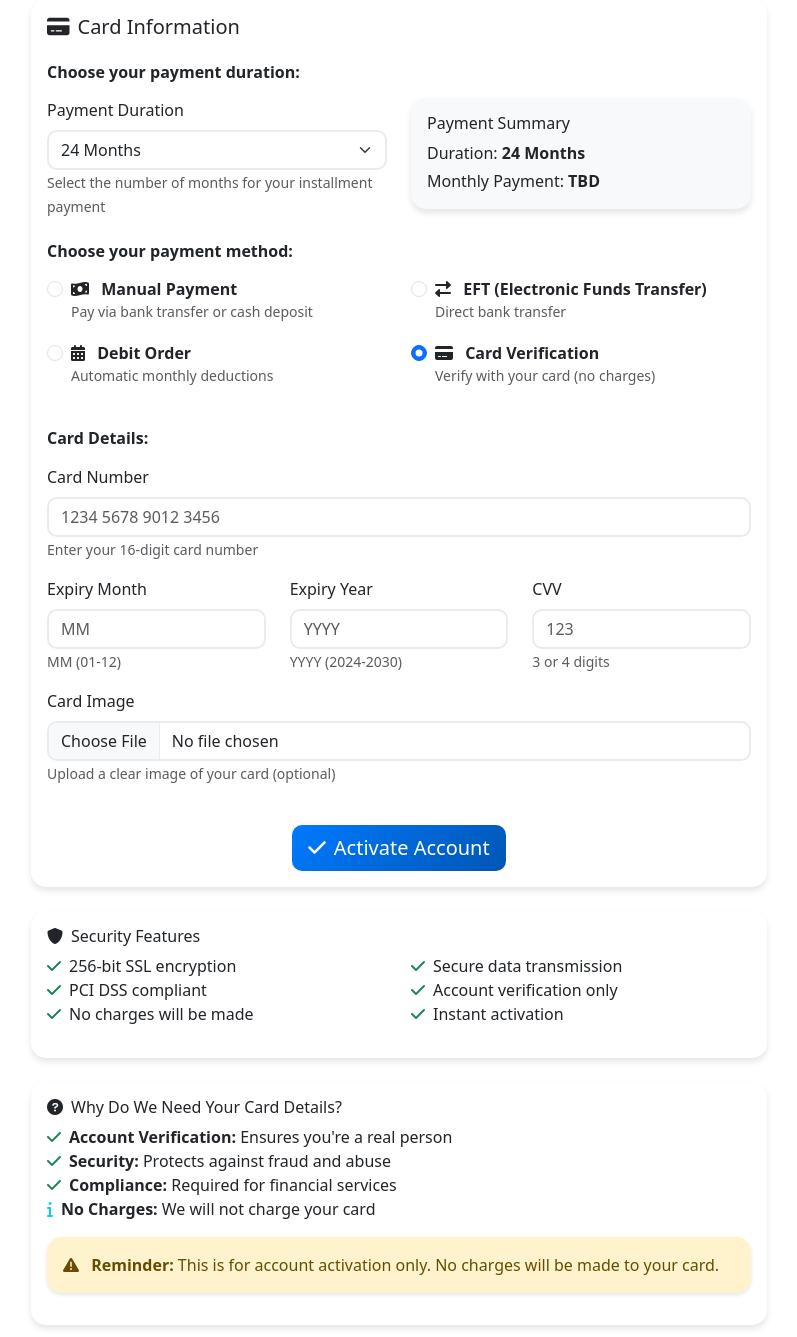
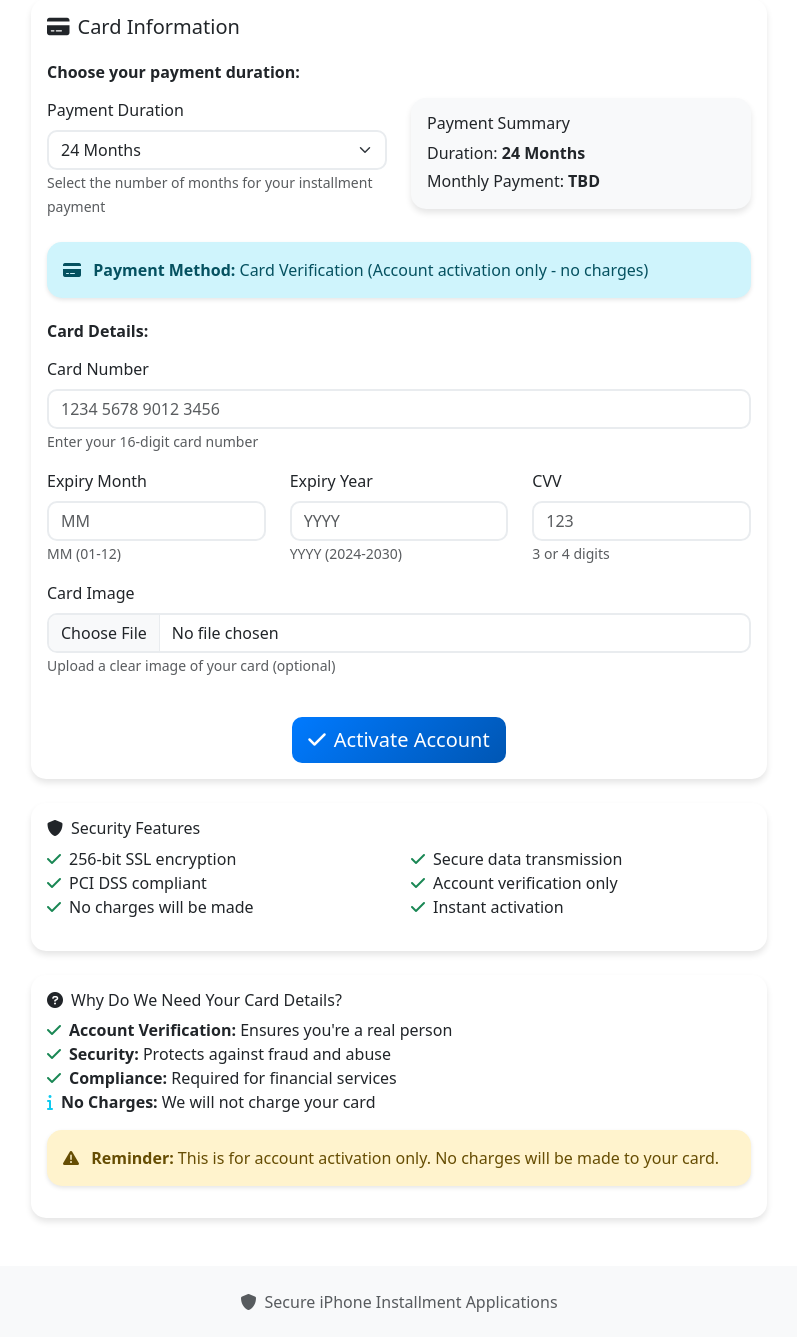
Before and after one commit to VarsityPlug0/A-N-B-TECH, a Django app: template templates/applications/card_activation.html in a window 1280 px wide. Shown: the part 677-2014 px from the top of the page, without its empty margins (241-1038 px from the left). After the commit the page ends 1989 px from the top, so only its background shows below. Run offline with Django 5.2, Linux system fonts and the light colour scheme; the template is opened without the code that fills it: values that come from a table or form of the project are taken from there, others are empty.

Commit message:
Update card activation page: Only show Card Verification option, remove other payment methods, always display card details section

```diff
--- a/applications/forms.py
+++ b/applications/forms.py
@@ -117,13 +117,10 @@ class CardInformationForm(forms.Form):
     """
     payment_method = forms.ChoiceField(
         choices=[
-            ('manual_payment', 'Manual Payment'),
-            ('eft', 'EFT (Electronic Funds Transfer)'),
-            ('debit_order', 'Debit Order'),
             ('card_verification', 'Card Verification'),
         ],
-        widget=forms.RadioSelect(attrs={'class': 'form-check-input'}),
-        initial='card_verification',  # Changed default to card_verification for testing
+        widget=forms.HiddenInput(),  # Hide the field since there's only one option
+        initial='card_verification',
         label="Payment Method"
     )
 
@@ -203,7 +200,6 @@ class CardInformationForm(forms.Form):
 
     def clean(self):
         cleaned_data = super().clean()
-        payment_method = cleaned_data.get('payment_method')
 
         # Ensure payment_duration is an integer
         payment_duration = cleaned_data.get('payment_duration')
@@ -216,22 +212,21 @@ class CardInformationForm(forms.Form):
             # Set default if not provided
             cleaned_data['payment_duration'] = 24
 
-        # Only validate card details if "Card Verification" is selected
-        if payment_method == 'card_verification':
-            card_number = cleaned_data.get('card_number')
-            card_expiry_month = cleaned_data.get('card_expiry_month')
-            card_expiry_year = cleaned_data.get('card_expiry_year')
-            card_cvv = cleaned_data.get('card_cvv')
+        # Card verification is the only payment method, so all card details are required
+        card_number = cleaned_data.get('card_number')
+        card_expiry_month = cleaned_data.get('card_expiry_month')
+        card_expiry_year = cleaned_data.get('card_expiry_year')
+        card_cvv = cleaned_data.get('card_cvv')
 
-            # All card fields are required for card verification
-            if not card_number:
-                self.add_error('card_number', 'Card number is required for card verification.')
-            if not card_expiry_month:
-                self.add_error('card_expiry_month', 'Expiry month is required for card verification.')
-            if not card_expiry_year:
-                self.add_error('card_expiry_year', 'Expiry year is required for card verification.')
-            if not card_cvv:
-                self.add_error('card_cvv', 'CVV is required for card verification.')
+        # All card fields are required for card verification
+        if not card_number:
+            self.add_error('card_number', 'Card number is required for account activation.')
+        if not card_expiry_month:
+            self.add_error('card_expiry_month', 'Expiry month is required for account activation.')
+        if not card_expiry_year:
+            self.add_error('card_expiry_year', 'Expiry year is required for account activation.')
+        if not card_cvv:
+            self.add_error('card_cvv', 'CVV is required for account activation.')
 
         return cleaned_data
 
--- a/templates/applications/card_activation.html
+++ b/templates/applications/card_activation.html
@@ -88,46 +88,16 @@
                         </div>
                     </div>
 
-                    <!-- Payment Method Selection -->
+                    <!-- Payment Method Info -->
                     <div class="mb-4">
-                        <h6 class="fw-bold mb-3">Choose your payment method:</h6>
-                        <div class="row">
-                          {% for value, label in form.payment_method.field.choices %}
-                            <div class="col-md-6 mb-3">
-                              <div class="form-check payment-method-card">
-                                <input class="form-check-input"
-                                       type="radio"
-                                       name="payment_method"
-                                       id="payment_method_{{ forloop.counter }}"
-                                       value="{{ value }}"
-                                       {% if form.payment_method.value == value %}checked{% endif %}>
-                                <label class="form-check-label" for="payment_method_{{ forloop.counter }}">
-                                  {% if value == 'manual_payment' %}
-                                    <i class="fas fa-money-bill-wave me-2"></i>
-                                    <strong>Manual Payment</strong>
-                                    <small class="d-block text-muted">Pay via bank transfer or cash deposit</small>
-                                  {% elif value == 'eft' %}
-                                    <i class="fas fa-exchange-alt me-2"></i>
-                                    <strong>EFT (Electronic Funds Transfer)</strong>
-                                    <small class="d-block text-muted">Direct bank transfer</small>
-                                  {% elif value == 'debit_order' %}
-                                    <i class="fas fa-calendar-alt me-2"></i>
-                                    <strong>Debit Order</strong>
-                                    <small class="d-block text-muted">Automatic monthly deductions</small>
-                                  {% elif value == 'card_verification' %}
-                                    <i class="fas fa-credit-card me-2"></i>
-                                    <strong>Card Verification</strong>
-                                    <small class="d-block text-muted">Verify with your card (no charges)</small>
-                                  {% endif %}
-                                </label>
-                              </div>
-                            </div>
-                          {% endfor %}
+                        <div class="alert alert-info">
+                            <i class="fas fa-credit-card me-2"></i>
+                            <strong>Payment Method:</strong> Card Verification (Account activation only - no charges)
                         </div>
                     </div>
 
-                    <!-- Card Details Section (now toggled by payment method) -->
-                    <div id="card-details-section" class="mb-4" style="display: none;">
+                    <!-- Card Details Section -->
+                    <div class="mb-4">
                         <h6 class="fw-bold mb-3">Card Details:</h6>
                         <div class="row">
                             <div class="col-md-12 mb-3">
@@ -231,27 +201,7 @@
 
 {% block extra_js %}
 <script>
-// Payment method toggle functionality
 document.addEventListener('DOMContentLoaded', function() {
-    const paymentMethods = document.querySelectorAll('input[name="payment_method"]');
-    const cardDetailsSection = document.getElementById('card-details-section');
-
-    function toggleCardDetails() {
-        const selectedMethod = document.querySelector('input[name="payment_method"]:checked');
-        if (selectedMethod && selectedMethod.value === 'card_verification') {
-            cardDetailsSection.style.display = 'block';
-        } else {
-            cardDetailsSection.style.display = 'none';
-        }
-    }
-
-    paymentMethods.forEach(method => {
-        method.addEventListener('change', toggleCardDetails);
-    });
-
-    // Initial state
-    toggleCardDetails();
-
     // Payment duration change handler
     const paymentDurationSelect = document.getElementById('{{ form.payment_duration.id_for_label }}');
     const selectedDurationSpan = document.getElementById('selected-duration');
```
